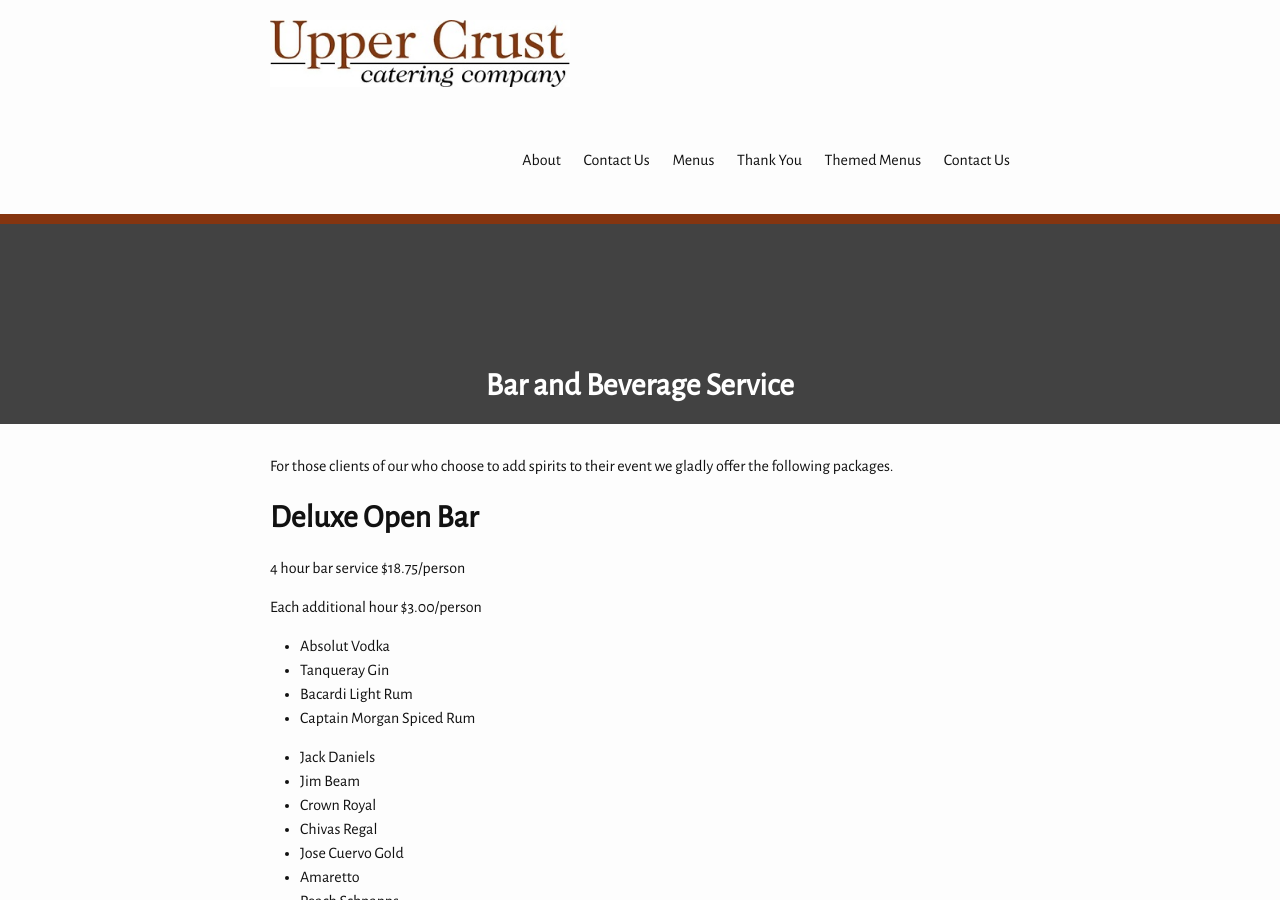
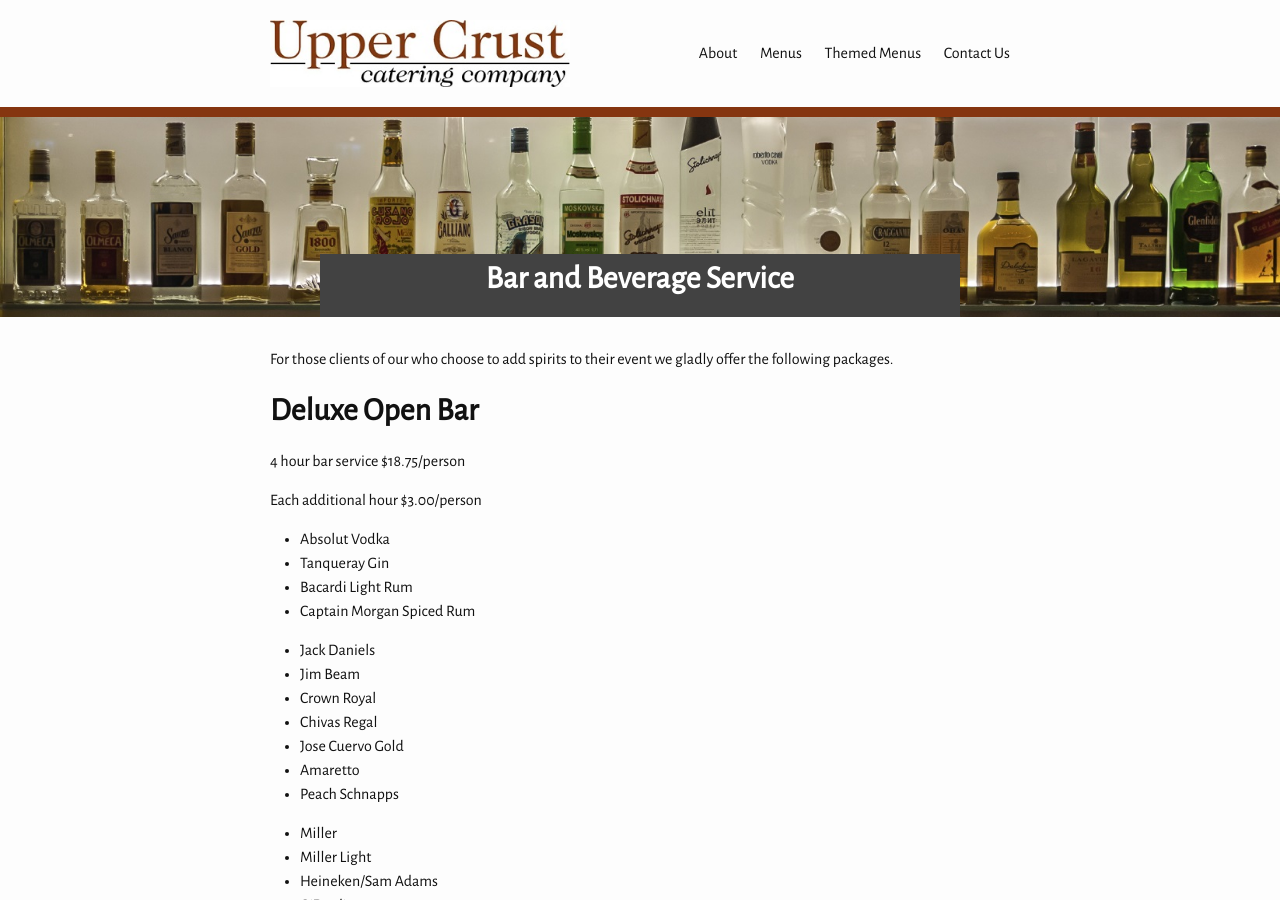
Before and after one commit to kmorrell27/UpperCrustCatering, a Jekyll site: the page built from _menus/bar-service.md, in a window 1280 px wide and 900 px high. Built offline with Jekyll 4.4.1, drawn with Linux system fonts in a browser that asks for light colours.

Commit message:
Bar photo
May the website be unbroken

```diff
--- a/_config.yml
+++ b/_config.yml
@@ -15,7 +15,7 @@
   selections from simple to gourmet, all prepared with Chef Mitch's
   personal touch!
 
-baseurl: "/UpperCrustCatering" # the subpath of your site, e.g. /blog
+baseurl: "" # the subpath of your site, e.g. /blog
 url: "http://www.uppercrust-catering.net" # the base hostname & protocol for your site
 
 collections:
--- a/_includes/header.html
+++ b/_includes/header.html
@@ -17,11 +17,9 @@
       </a>
 
       <div class="trigger">
-        {% for my_page in site.pages %}
-          {% if my_page.title %}
-          <a class="page-link" href="{{ my_page.url | prepend: site.baseurl }}">{{ my_page.title }}</a>
-          {% endif %}
-        {% endfor %}
+          <a class="page-link" href="{{ site.baseurl }}/about/">About</a>
+          <a class="page-link" href="{{ site.baseurl }}/menus/">Menus</a>
+          <a class="page-link" href="{{ site.baseurl }}/themed-menus/">Themed Menus</a>
           <a class="page-link" href="{{ site.baseurl }}/contact-us/">Contact Us</a>
       </div>
     </nav>
--- a/_menus/bar-service.md
+++ b/_menus/bar-service.md
@@ -5,7 +5,7 @@
 order-by: 8
 custom-classes: three-column-lists
 headline: "Bar and Beverage Service"
-
+image-filename: bar.jpg
 ---
 
 For those clients of our who choose to add spirits to their event we gladly offer the following packages.
```
Also changed, not shown: images/bar.jpg (added).
